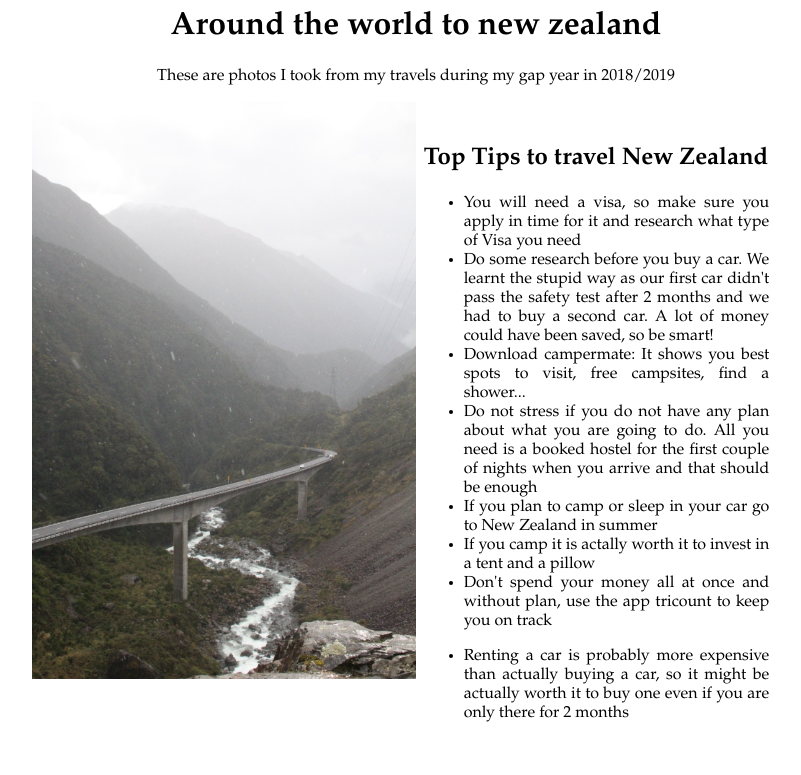
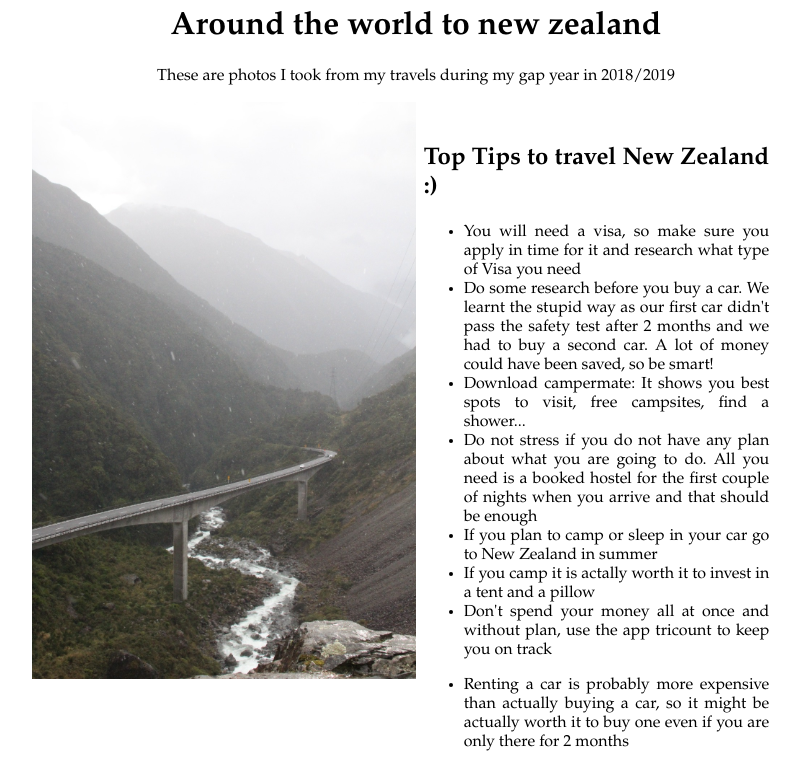
Before and after one commit to ariannazz/ariannazz.github.io, a plain HTML site: page index.html in a window 1280 px wide. Shown: the top 775 px of the page, without its empty margins (224-1025 px from the left). Drawn offline with Linux system fonts and the light colour scheme; a script that the page names is missing.

Commit message:
Update index.html

```diff
--- a/index.html
+++ b/index.html
@@ -14,7 +14,7 @@
             <article class="BildText">
                 <img src="images/WhatsApp Image 2020-11-25 at 17.45.45 (1).jpeg">
                 <div class="textbox">
-                      <h2>Top Tips to travel New Zealand</h2>
+                      <h2>Top Tips to travel New Zealand :)</h2>
                     <ul>
                         <li>You will need a visa, so make sure you apply in time for it and research what type of Visa you need</li>
                         <li>Do some research before you buy a car. We learnt the stupid way as our first car didn't pass the safety test after 2 months and we had to buy a second car. A lot of money could have been saved, so be smart!</li>
```
